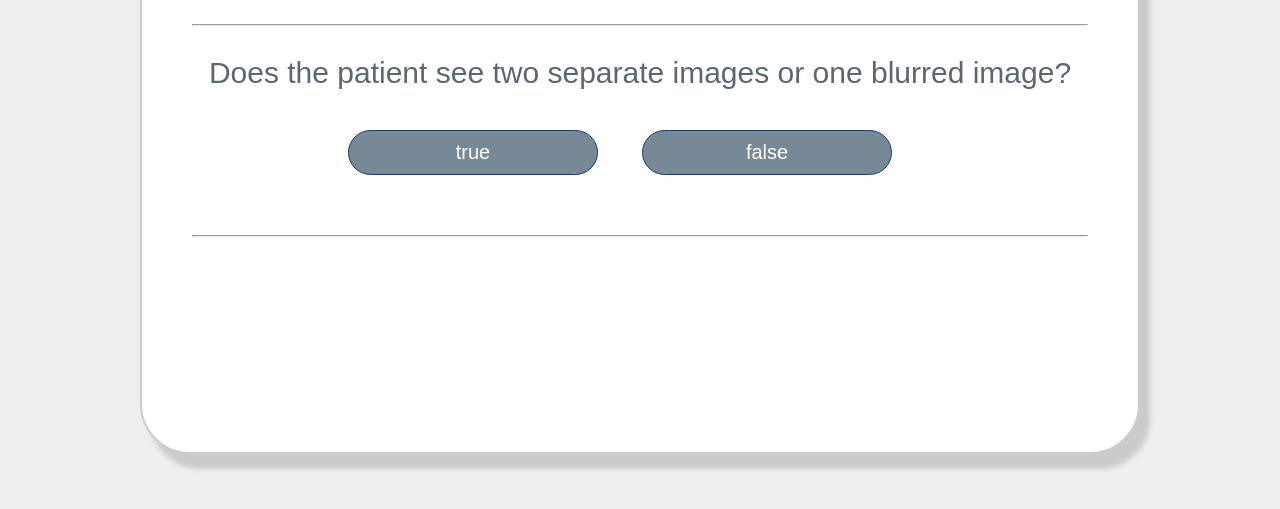
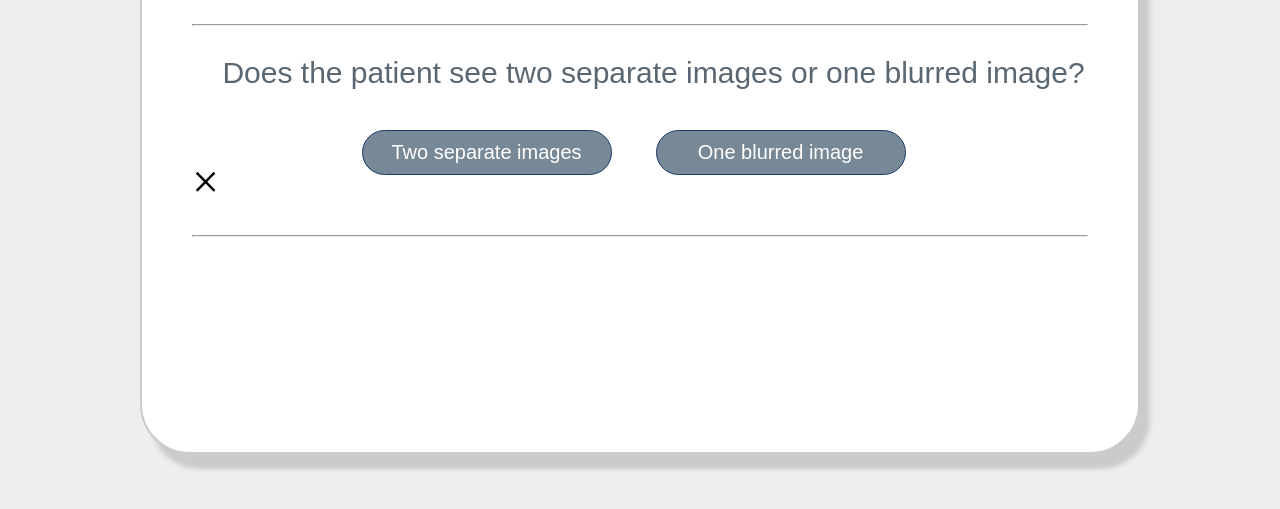
Before and after one commit to ndyarborough/diplopiaEdinburgh, a website: page public/main.html in a window 1280 px wide. Shown: the part 241-750 px from the top of the page. Drawn offline with nearby package versions, Linux system fonts and the light colour scheme.

Commit message:
exam function() working version

```diff
--- a/public/app.js
+++ b/public/app.js
@@ -1,57 +1,57 @@
 const questionSet = {
     q1: {
         question: "Does the patient see two separate images or one blurred image?",
-        a1: true,
+        a1: "Two separate images",
         n1: "q2",
-        a2: false,
+        a2: "One blurred image",
         n2: null,
         previous: null
     },
     q2: {
         question: "Is the patient's diplopia present with each eye covered separately?",
-        a1: true,
+        a1: "Yes",
         n1: "q3",
-        a2: false,
+        a2: "No",
         n2: "q4",
         previous: "q1"
     },
     q3: {
         question: "Still present when patient looks throung a pinhole?",
-        a1: true,
+        a1: "Yes",
         n1: "Cortical Abnormality",
-        a2: false,
+        a2: "No",
         n2: null,
         previous: "q2"
     },
     q4: {
         question: "How are the two images separated??",
-        a1: true,
+        a1: "Vertically",
         n1: "q5",
-        a2: false,
+        a2: "Horizontally",
         n2: "q6",
         previous: "q2"
     },
     q5: {
         question: "Ask the patient to look to the side that makes the diplopia worse. Look at their eye alignment when they do this.",
-        a1: true,
+        a1: "Eyes Converge",
         n1: null,
-        a2: false,
+        a2: "Eyes Diverge",
         n2: null,
         previous: "q4"
     },
     q6: {
         question: "Are pupil sizes different (anisocoria) or is there ptosis present (lid drooping)?",
-        a1: true,
+        a1: "Ptosis present",
         n1: null,
-        a2: false,
+        a2: "Ptosis absent",
         n2: "q7",
         previous: "q4"
     },
     q7: {
         question: "Are there signs of thyroid eye disease? (proptosis/eye bulging or scleral baring)",
-        a1: true,
+        a1: "Yes",
         n1: null,
-        a2: false,
+        a2: "No",
         n2: null,
         previous: "q6"
     }
@@ -67,21 +67,26 @@ function exam(currentQuestion) {
 
     // Populate Answers
     var answer1 = document.getElementById("btn0");
-    var answer1Text = questionSet.q1.a1;
+    var answer2 = document.getElementById("btn1");
+    var answer1Text = questionSet[currentQuestion].a1;
+    var answer2Text = questionSet[currentQuestion].a2;
     answer1.innerHTML = answer1Text;
-    var answer2 = document.getElementById("btn1");
-    var answer2Text = questionSet.q1.a2;
     answer2.innerHTML = answer2Text;
 
+    $(".previousQuestion").on("click", function() {
+        $(".previousQuestion").off();
+        exam(questionSet[currentQuestion].previous)
+    })
+
     $(".btn").on("click", function() {
+        // Ensures no duplicate click handlers
+        $(".btn").off();
         // If True is clicked
         if ($(this).attr("id") === "btn0") {
-            $(".btn").off();
             exam(questionSet[currentQuestion].n1)
         }
         // If False is clicked
         else {
-            $(".btn").off();
             exam(questionSet[currentQuestion].n2)
         }
     });
--- a/public/examStyle.css
+++ b/public/examStyle.css
@@ -241,3 +241,9 @@ button {
     text-decoration: none;
     cursor: pointer;
 }
+
+.previousQuestion {
+    float: left;
+    margin-top: 15vh;
+    font-size: 3em;
+}
--- a/public/main.html
+++ b/public/main.html
@@ -19,6 +19,8 @@
 			<div id="questionarre">
 				<h1>Edinburgh Algorithm</h1>
 				<hr style="margin-top: 20px">
+				<!-- Close Window Icon "X" -->
+				<span class="previousQuestion">&times;</span>
 				<p id="question"></p>
 				<div id="buttons">
 					<button class="btn" id="btn0"><span id="choice0"></span></button>
```
